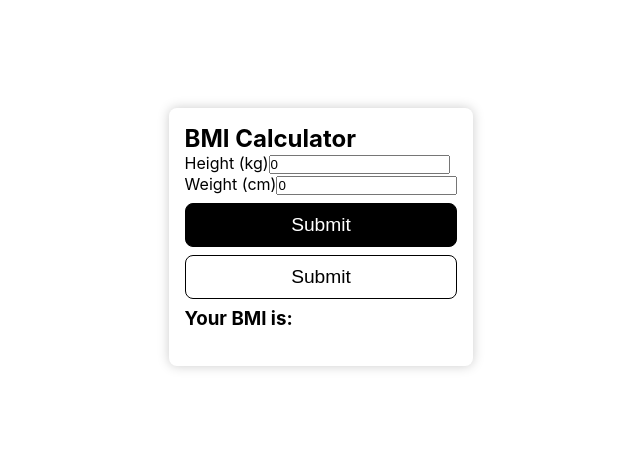
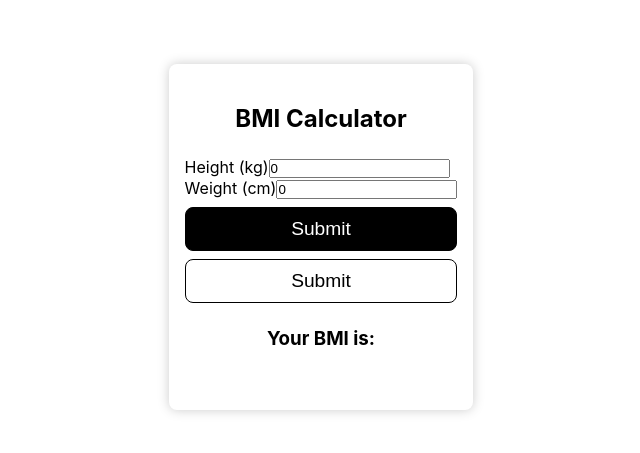
Before and after one commit to jaumebt90/bmi-calculator-react, a React (Create React App) app: page / in a window 1280 px wide. Shown: the part 163-616 px from the top of the page, without its empty margins (319-959 px from the left). Built offline with nearby package versions, Linux system fonts and the light colour scheme.

Commit message:
Update index.css

```diff
--- a/src/index.css
+++ b/src/index.css
@@ -45,6 +45,23 @@
   color: black;
 }
 
+.center {
+  text-align: center;
+  margin: 24px 0;
+}
+
+p {
+  margin: 10px 0;
+}
+
+.img-container {
+  text-align: center;
+}
+
+.img-container img {
+  height: 200px;
+}
+
 body {
   margin: 0;
   font-family: -apple-system, BlinkMacSystemFont, "Segoe UI", "Roboto", "Oxygen",
```
